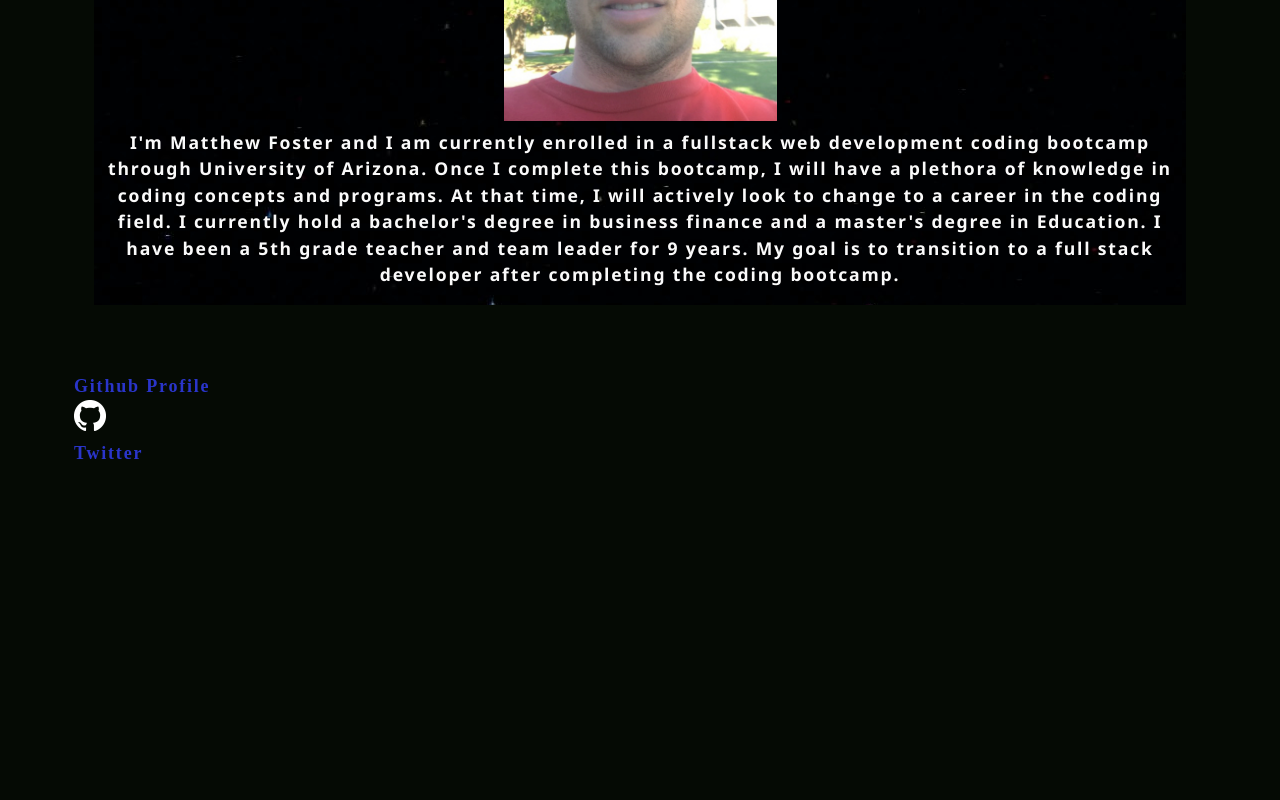
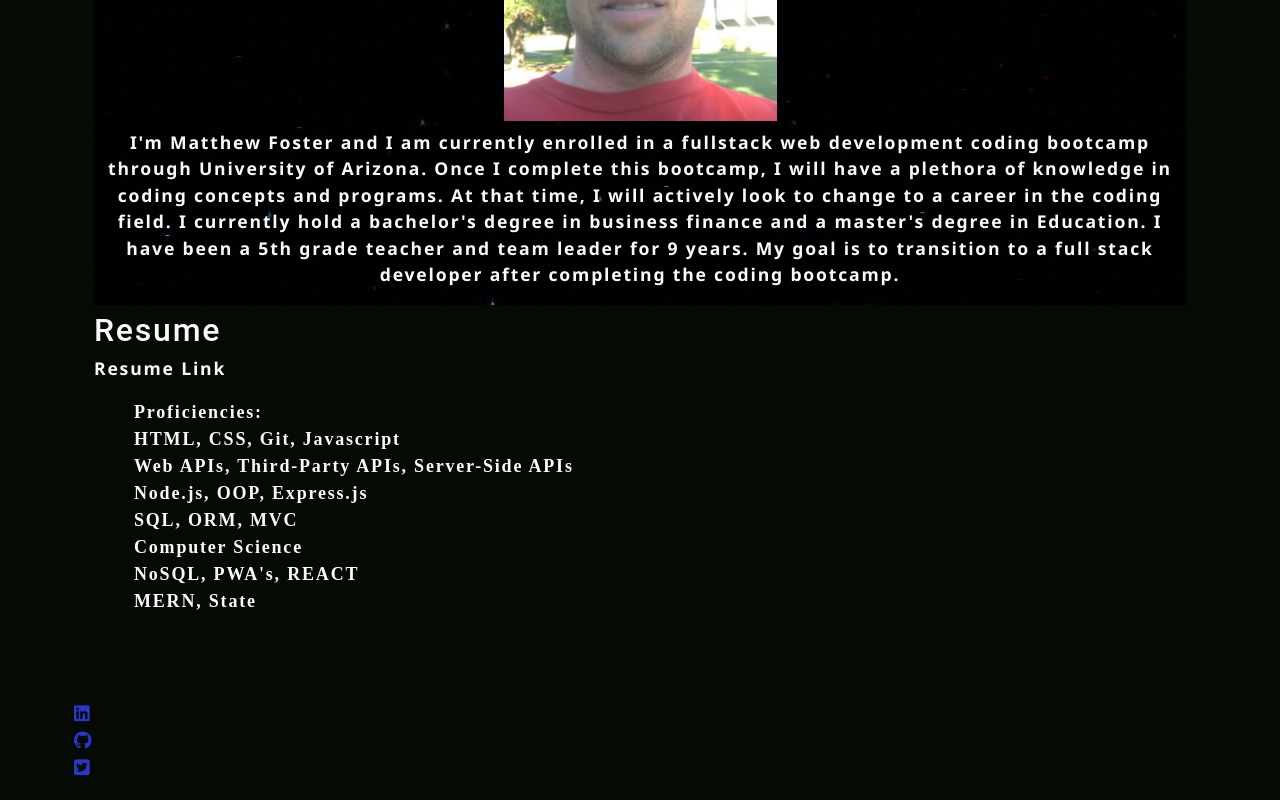
Before and after one commit to fmatthew40/matt-foster-portfolio, a React (Create React App) app: page / in a window 1280 px wide. Shown: the part 423-1223 px from the top of the page. Before the commit the page ends 908 px from the top, so only its background shows below. Built offline with nearby package versions, Linux system fonts and the light colour scheme.

Commit message:
add resume component

```diff
--- a/public/index.html
+++ b/public/index.html
@@ -25,6 +25,7 @@
       Learn how to configure a non-root public URL by running `npm run build`.
     -->
     <title>React App</title>
+    <script src="https://kit.fontawesome.com/45f778d67d.js" crossorigin="anonymous"></script>
   </head>
   <body>
     <noscript>You need to enable JavaScript to run this app.</noscript>
--- a/src/App.js
+++ b/src/App.js
@@ -4,6 +4,7 @@ import './App.css';
 import About from './components/About'
 import Nav from './components/Navigation'
 import Footer from './components/Footer'
+import Resume from './components/Resume'
 
 function App() {
   return (
@@ -11,6 +12,7 @@ function App() {
       <Nav></Nav>
       <main>
         <About></About>
+        <Resume></Resume>
       </main>
       <footer>
         <Footer></Footer>
--- a/src/components/Footer/index.js
+++ b/src/components/Footer/index.js
@@ -1,5 +1,4 @@
 import React from 'react';
-import git from './github.png'
 
 function Footer() {
     return(
@@ -7,13 +6,13 @@ function Footer() {
             <div>
                 <ul className="mx-2">
                     <li>
-                        <a href = "https://github.com/fmatthew40" target="_blank">Github Profile</a>
+                        <a href = "https://linkedin.com/in/matthew-foster-513987234" target="_blank"><i class="fa-brands fa-linkedin"></i></a>
                     </li>
                     <li>
-                        <a href="https://linkedin.com/in/matthew-foster-513987234" target="_blank"><img src={git}></img></a>
+                        <a href="https://github.com/fmatthew40" target="_blank"><i class="fa-brands fa-github"></i></a>
                     </li>
                     <li>
-                        <a href="https://twitter.com/fostmatt88" target="_blank">Twitter</a>
+                        <a href="https://twitter.com/fostmatt88" target="_blank"><i class="fa-brands fa-twitter-square"></i></a>
                     </li>
                 </ul>
             </div>
--- a/src/components/Resume/index.js
+++ b/src/components/Resume/index.js
@@ -0,0 +1,23 @@
+import React from 'react';
+// import resume from ''
+
+function Resume() {
+    return(
+        <section>
+            <h2>Resume</h2>
+            <p>Resume Link</p>
+            <ul>Proficiencies:
+                <li>HTML, CSS, Git, Javascript</li>
+                <li>Web APIs, Third-Party APIs, Server-Side APIs</li>
+                <li>Node.js, OOP, Express.js</li>
+                <li>SQL, ORM, MVC</li>
+                <li>Computer Science</li>
+                <li>NoSQL, PWA's, REACT</li>
+                <li>MERN, State</li>
+            </ul>
+
+        </section>
+    )
+}
+
+export default Resume;
```
Also changed, not shown: src/components/Footer/github.png (deleted).
